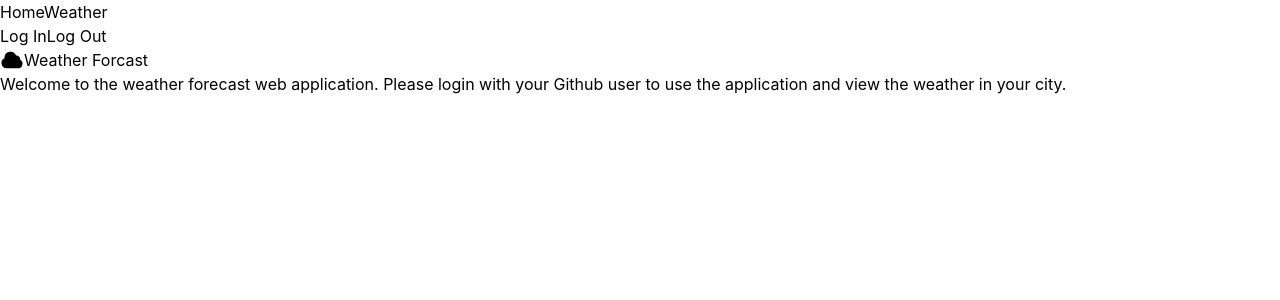
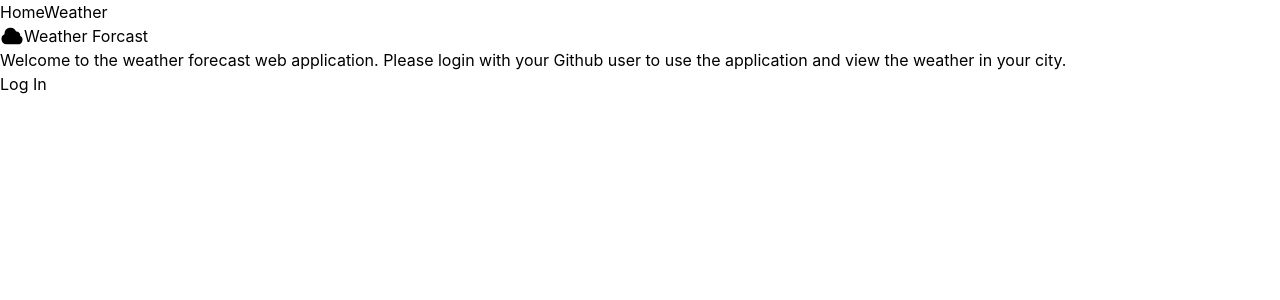
Before and after one commit to jmvsevilleja/react-weather-app, a React (Create React App) app: page / in a window 1280 px wide. Shown: the top 300 px of the page. Built offline with nearby package versions, Linux system fonts and the light colour scheme.

Commit message:
added home redirection if authenticated

```diff
--- a/src/pages/LoginPage.tsx
+++ b/src/pages/LoginPage.tsx
@@ -1,11 +1,26 @@
+import { useEffect } from "react";
+import { useAuth0 } from "@auth0/auth0-react";
 import LoginButton from "../components/LoginButton";
-import LogoutButton from "../components/LogoutButton";
+import { useNavigate } from "react-router-dom";
 
 const LoginPage = () => {
+  const { isAuthenticated, isLoading } = useAuth0();
+
+  const navigate = useNavigate();
+
+  useEffect(() => {
+    // redirect to home when logged in
+    if (isAuthenticated) {
+      navigate("/home");
+    }
+  }, [isAuthenticated]);
+
+  if (isLoading) {
+    return <div>Loading ...</div>;
+  }
+
   return (
     <div>
-      <LoginButton />
-      <LogoutButton />
       <div className="flex items-center">
         <svg
           xmlns="http://www.w3.org/2000/svg"
@@ -25,6 +40,7 @@ const LoginPage = () => {
         Welcome to the weather forecast web application. Please login with your
         Github user to use the application and view the weather in your city.
       </p>
+      <LoginButton />
     </div>
   );
 };
```
